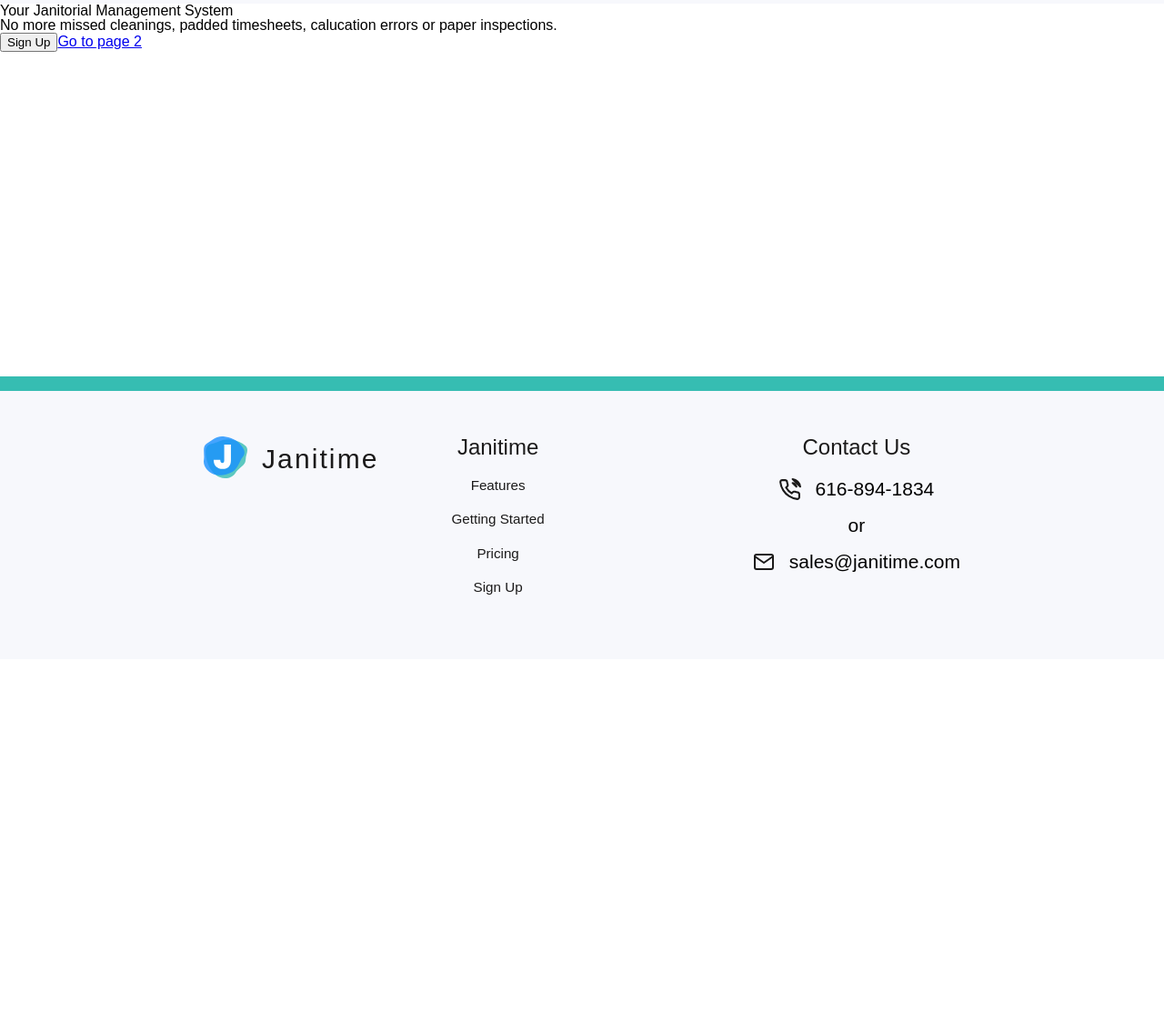
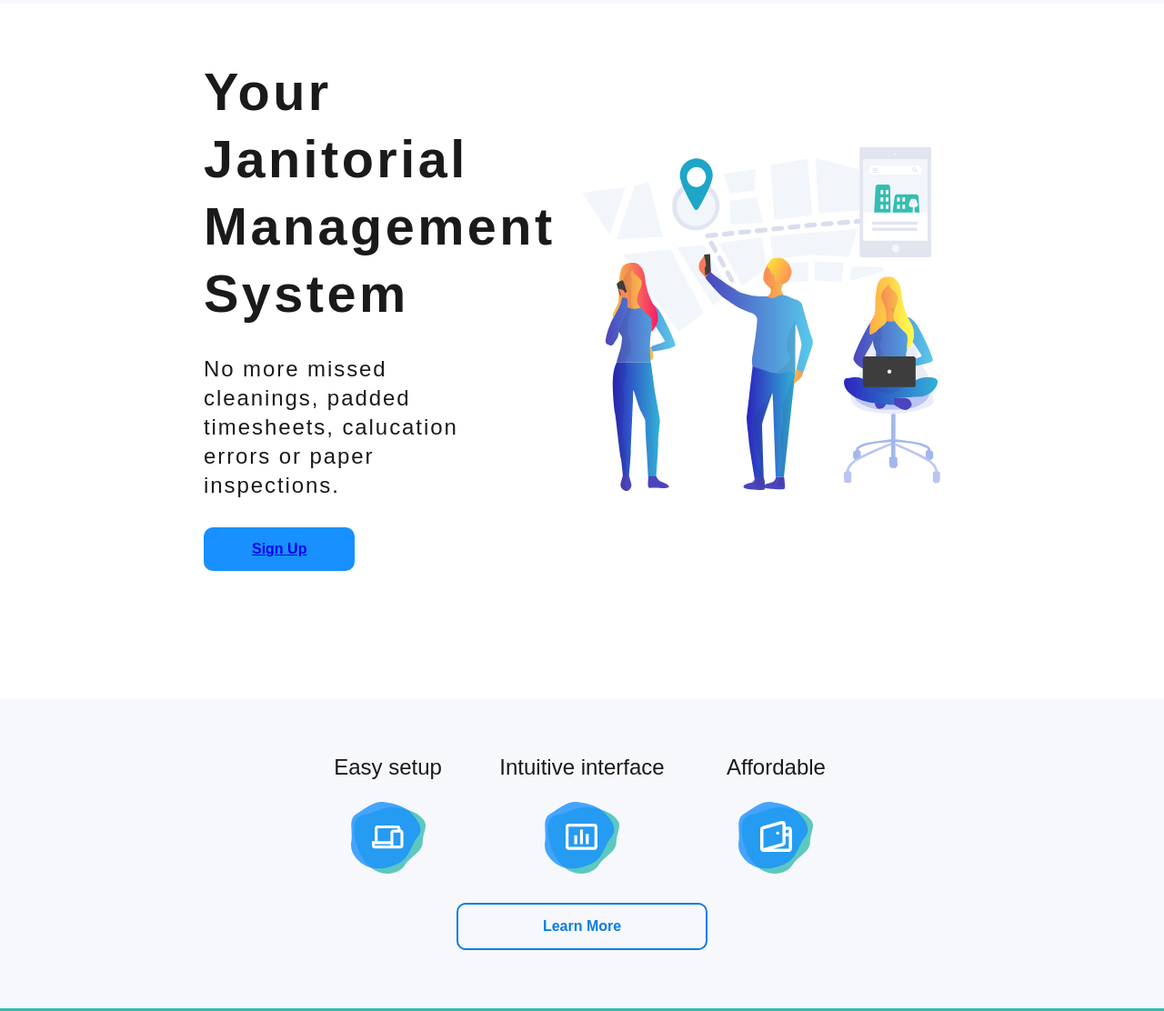
Before and after one commit to ManSleen/Janitime, a Gatsby site in the folder janitime-website/: page / in a window 1280 px wide. Shown: the part 75-1187 px from the top of the page at 91% size. Before the commit the page ends 800 px from the top, so only its background shows below. Built offline with nearby package versions, Linux system fonts and the light colour scheme; Gatsby itself is replaced by a stand-in of ours.

Commit message:
hero section styled

```diff
--- a/janitime-website/src/components/_mixins.scss
+++ b/janitime-website/src/components/_mixins.scss
@@ -8,8 +8,23 @@
   outline: none;
   text-align: center;
   padding: 12px 0;
-  color: white;
+  color: $white;
   font-size: 1rem;
   font-weight: bold;
   line-height: 24px;
 }
+
+@mixin secondary-button {
+  border: 2px solid $dark-blue;
+  box-sizing: border-box;
+  border-radius: 10px;
+  padding: 12px 0;
+  color: $dark-blue;
+  cursor: pointer;
+  outline: none;
+  text-align: center;
+  font-size: 1rem;
+  font-weight: bold;
+  line-height: 24px;
+  background: none;
+}
--- a/janitime-website/src/components/layout.scss
+++ b/janitime-website/src/components/layout.scss
@@ -195,8 +195,7 @@
   width: 100vw;
   border-top: 16px solid $green-main;
   padding: 50px 0;
-  position: absolute;
-  bottom: 0;
+
   text-align: center;
   background: $gray;
   h3 {
@@ -253,3 +252,98 @@
     }
   }
 }
+
+.landing-container {
+  display: flex;
+  flex-flow: column nowrap;
+  width: 100%;
+  .hero {
+    width: 65vw;
+    margin: 0 auto;
+    padding: 60px 0;
+    h1 {
+      font-style: normal;
+      font-weight: bold;
+      font-size: 3.6rem;
+      line-height: 74px;
+      letter-spacing: 0.06em;
+      color: $black;
+      width: 90%;
+    }
+    p {
+      font-style: normal;
+      font-weight: normal;
+      font-size: 24px;
+      line-height: 32px;
+      letter-spacing: 0.08em;
+      color: $black;
+      margin: 30px 0;
+      width: 80%;
+    }
+    .hero-signup {
+      @include button;
+      width: 40%;
+    }
+    .right {
+      text-align: right;
+    }
+  }
+  .split {
+    display: flex;
+    flex-flow: row nowrap;
+    justify-content: space-between;
+  }
+  .left,
+  .right {
+    width: 50%;
+    display: flex;
+    flex-flow: column nowrap;
+    justify-content: center;
+  }
+}
+
+.learn-more-container {
+  background: $gray;
+  padding: 64px 0;
+  width: 100%;
+  margin-top: 80px;
+  text-align: center;
+  .learn-more-button {
+    @include secondary-button;
+    padding-left: 5.8rem;
+    padding-right: 5.8rem;
+    margin: 30px 0 0 0;
+  }
+  .learn-more {
+    margin: 0 auto;
+    display: flex;
+    flex-flow: row nowrap;
+    width: 50%;
+    justify-content: space-between;
+    align-items: center;
+    .benefit-container {
+      width: 33.3%;
+      text-align: center;
+      p {
+        font-style: normal;
+        font-weight: normal;
+        font-size: 24px;
+        line-height: 24px;
+        /* identical to box height, or 100% */
+        text-align: center;
+        color: $black;
+        margin-bottom: 25px;
+      }
+    }
+    .benefit {
+      height: 82px;
+      background: url("../images/affordable.svg") no-repeat center;
+      img {
+        position: relative;
+        top: 50%;
+        transform: translateY(-55%);
+        width: 35px;
+      }
+    }
+  }
+}
--- a/janitime-website/src/pages/index.js
+++ b/janitime-website/src/pages/index.js
@@ -2,20 +2,56 @@
 import { Link } from "gatsby"
 
 import Layout from "../components/layout"
-import Image from "../components/image"
+import illustration from "../images/illustration1.svg"
+import easySetup from "../images/easy-setup.svg"
+import computer from "../images/computer-icon.svg"
+import wallet from "../images/wallet.svg"
+import chart from "../images/chart.svg"
 import SEO from "../components/seo"
 
 const IndexPage = () => (
   <Layout>
     <SEO title="Home" />
-    <h1>Your Janitorial Management System</h1>
-    <p>
-      No more missed cleanings, padded timesheets, calucation errors or paper
-      inspections.
-    </p>
-    <button>Sign Up</button>
-
-    <Link to="/page-2/">Go to page 2</Link>
+    <div className="landing-container">
+      <section className="hero split">
+        <div className="left">
+          <h1>Your Janitorial Management System</h1>
+          <p>
+            No more missed cleanings, padded timesheets, calucation errors or
+            paper inspections.
+          </p>
+          <button className="hero-signup">
+            <Link to="/page-2/">Sign Up</Link>
+          </button>
+        </div>
+        <div className="right">
+          <img src={illustration} alt="janitime" />
+        </div>
+      </section>
+    </div>
+    <section className="learn-more-container">
+      <div className="learn-more">
+        <div className="benefit-container">
+          <p>Easy setup</p>
+          <div className="benefit">
+            <img src={computer} />
+          </div>
+        </div>
+        <div className="benefit-container">
+          <p>Intuitive interface</p>
+          <div className="benefit">
+            <img src={chart} />
+          </div>
+        </div>
+        <div className="benefit-container">
+          <p>Affordable</p>
+          <div className="benefit">
+            <img src={wallet} />
+          </div>
+        </div>
+      </div>
+      <button className="learn-more-button">Learn More</button>
+    </section>
   </Layout>
 )
 
```
Also changed, not shown: janitime-website/src/images/affordable.svg (added), janitime-website/src/images/chart.svg (added), janitime-website/src/images/computer-icon.svg (added), janitime-website/src/images/easy-setup.svg (added), janitime-website/src/images/illustration1.svg (added), janitime-website/src/images/intuitive-interface.svg (added), janitime-website/src/images/wallet.svg (added).
